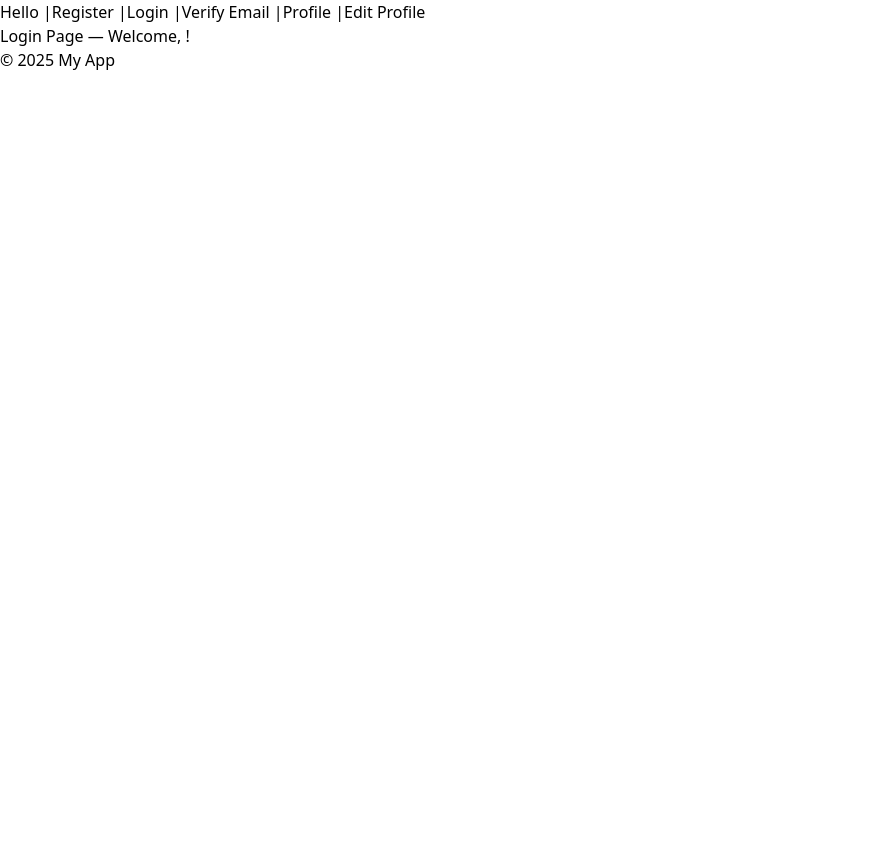
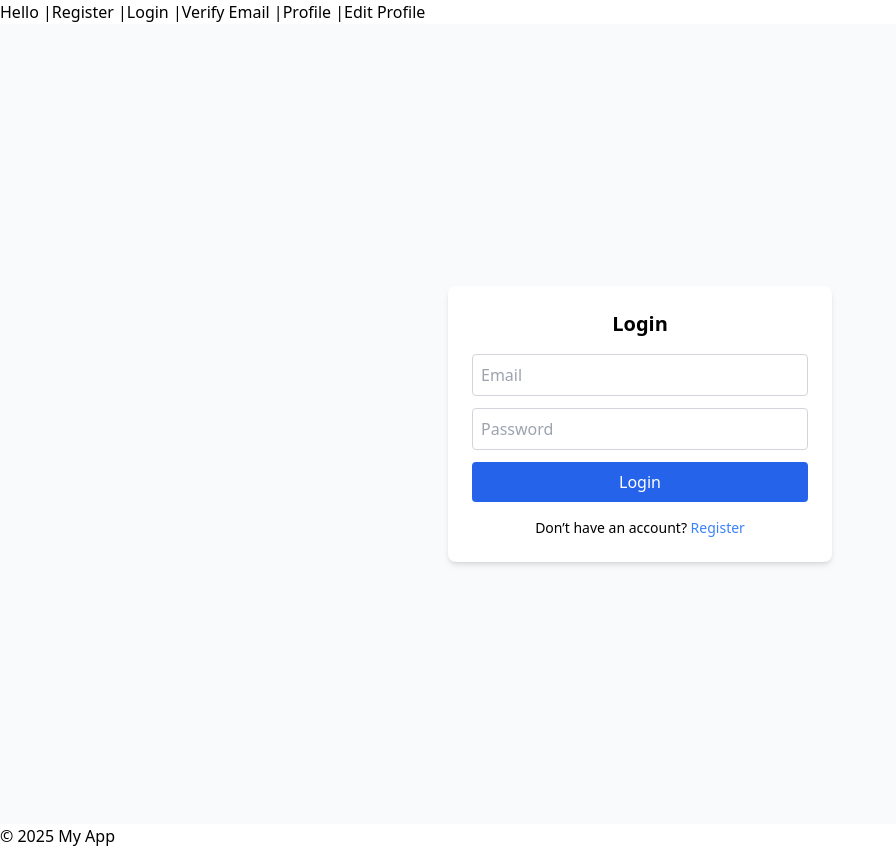
Before and after one commit to anandkr630/hello-world-app, a React app: page /login in a window 1280 px wide. Shown: the whole page, without its empty margins (0-896 px from the left). Before the commit the page ends 800 px from the top, so only its background shows below. Built offline with nearby package versions, Linux system fonts and the light colour scheme.

Commit message:
Story 1.5: Create login page with routing and validation

```diff
--- a/src/pages/Login.tsx
+++ b/src/pages/Login.tsx
@@ -1,9 +1,81 @@
-import React from "react";
-import { useUser } from "../context/UserContext";
+import React, { useState } from "react";
+import { useNavigate } from "react-router-dom";
 
 const Login: React.FC = () => {
-  const { name } = useUser();
-  return <h1>Login Page — Welcome, {name}!</h1>;
+  const [formData, setFormData] = useState({ email: "", password: "" });
+  const [error, setError] = useState("");
+  const navigate = useNavigate();
+
+  const handleChange = (e: React.ChangeEvent<HTMLInputElement>) => {
+    setFormData({ ...formData, [e.target.name]: e.target.value });
+    setError("");
+  };
+
+  const handleSubmit = (e: React.FormEvent) => {
+    e.preventDefault();
+
+    const { email, password } = formData;
+
+    if (!email || !password) {
+      setError("Please enter both email and password.");
+      return;
+    }
+
+    // Dummy login validation
+    if (email === "test@example.com" && password === "password123") {
+      navigate("/profile-view");
+    } else {
+      setError("Invalid email or password.");
+    }
+  };
+
+  return (
+    <div className="flex items-center justify-center h-screen bg-gray-50">
+      <form
+        onSubmit={handleSubmit}
+        className="bg-white p-6 rounded-lg shadow-md w-full max-w-sm"
+      >
+        <h2 className="text-xl font-semibold mb-4 text-center">Login</h2>
+
+        <input
+          type="email"
+          name="email"
+          placeholder="Email"
+          className="w-full p-2 border border-gray-300 rounded mb-3"
+          value={formData.email}
+          onChange={handleChange}
+        />
+
+        <input
+          type="password"
+          name="password"
+          placeholder="Password"
+          className="w-full p-2 border border-gray-300 rounded mb-3"
+          value={formData.password}
+          onChange={handleChange}
+        />
+
+        {error && <p className="text-red-500 text-sm mb-3">{error}</p>}
+
+        <button
+          type="submit"
+          className="w-full bg-blue-600 text-white py-2 rounded hover:bg-blue-700"
+        >
+          Login
+        </button>
+
+        <p className="text-sm mt-4 text-center">
+          Don’t have an account?{" "}
+          <span
+            className="text-blue-500 hover:underline cursor-pointer"
+            onClick={() => navigate("/register")}
+          >
+            Register
+          </span>
+        </p>
+      </form>
+    </div>
+  );
 };
 
 export default Login;
```
